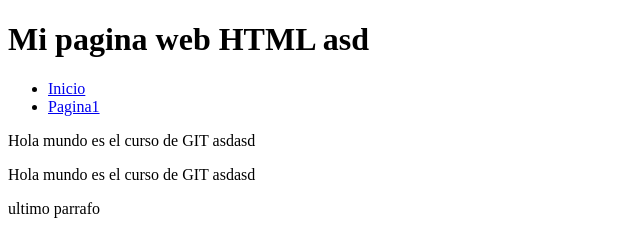
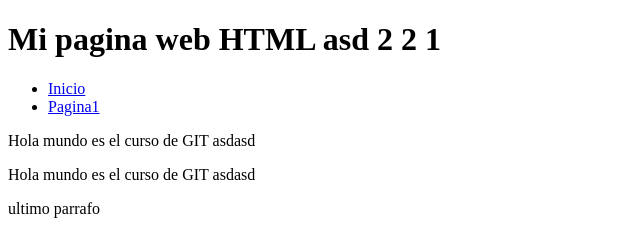
Before and after one commit to TOMySh4/testeando, a plain HTML site: page index.html in a window 1280 px wide. Shown: the top 231 px of the page, 0-640 px from the left. Drawn offline with Linux system fonts and the light colour scheme.

Commit message:
commit en master

```diff
--- a/index.html
+++ b/index.html
@@ -9,7 +9,7 @@
 </head>
 
 <body>
-    <h1>Mi pagina web HTML asd</h1>
+    <h1>Mi pagina web HTML asd 2 2 1</h1>
     <ul>
         <li><a href="index.html">Inicio</a></li>
         <li><a href="pagina.html sad asdas">Pagina1</a></li>
```
